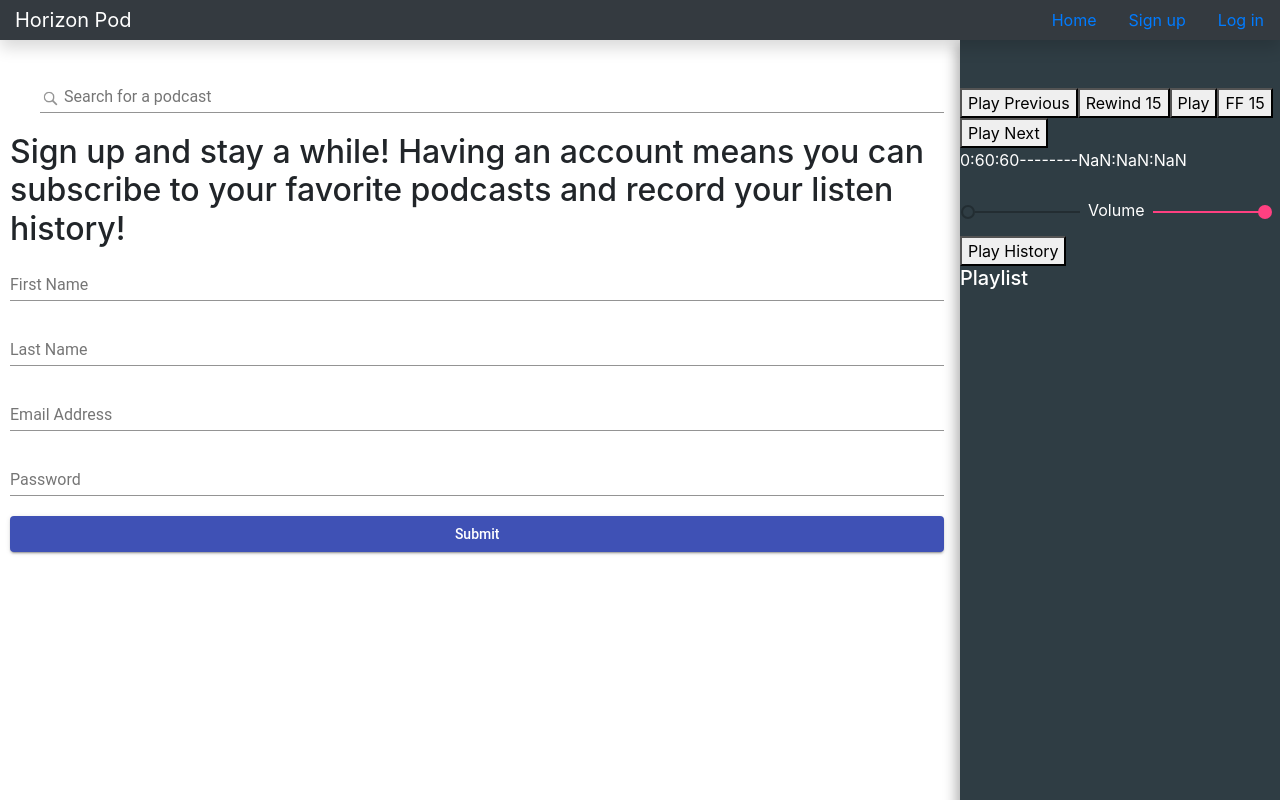
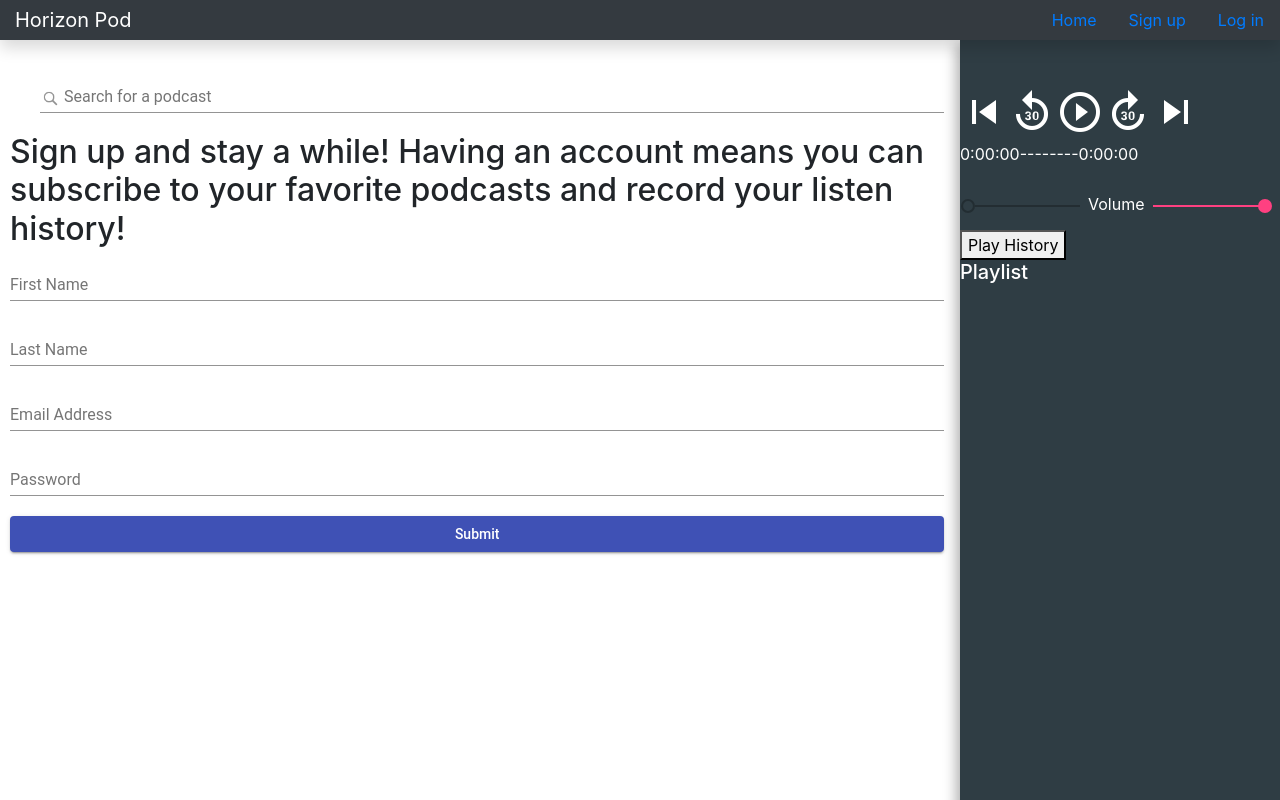
Before and after one commit to jessepatch/PodcastProject, an Angular app: page / in a window 1280 px wide. Built offline with nearby package versions, Linux system fonts and the light colour scheme.

Commit message:
added icons to audio player

```diff
--- a/package.json
+++ b/package.json
@@ -22,8 +22,11 @@
     "@angular/platform-browser-dynamic": "~7.1.0",
     "@angular/router": "~7.1.0",
     "angular-audio": "^1.7.3",
+    "angular-bootstrap-md": "^7.2.0",
     "core-js": "^2.5.4",
+    "font-awesome": "^4.7.0",
     "hammerjs": "^2.0.8",
+    "material-design-icons": "^3.0.1",
     "rss-parser": "^3.6.0",
     "rss-to-json": "^1.0.4",
     "rxjs": "~6.3.3",
--- a/src/app/sidebar/sidebar.component.html
+++ b/src/app/sidebar/sidebar.component.html
@@ -12,12 +12,13 @@
 
 
 
-    <button (click)="this.sidebarService.playPreviousSong()">Play Previous</button>
-    <button (click)="this.sidebarService.rewindTrack()">Rewind 15</button>
-    <button (click)="playAudio()" *ngIf="this.sidebarService.audio.paused">Play</button>
-    <button (click)="pauseAudio()" *ngIf="!this.sidebarService.audio.paused">Pause</button>
-    <button (click)="this.sidebarService.fastForwardTrack()">FF 15</button>
-    <button (click)="this.sidebarService.playNextSong()">Play Next</button>
+    <i class="material-icons" (click)="this.sidebarService.playPreviousSong()">skip_previous</i>
+    <i class="material-icons" (click)="this.sidebarService.rewindTrack()">replay_30</i>
+    <i class="material-icons" (click)="playAudio()" *ngIf="this.sidebarService.audio.paused">play_circle_outline</i>
+    <i class="material-icons" (click)="pauseAudio()" *ngIf="!this.sidebarService.audio.paused">pause_circle_outline</i>
+    <i class="material-icons" (click)="this.sidebarService.fastForwardTrack()">forward_30</i>
+    <i class="material-icons" (click)="this.sidebarService.playNextSong()">skip_next</i>
+
     <p class="sidebar-text">{{this.sidebarService.getCurrentTimeHour()}}:{{this.sidebarService.getCurrentTimeMinute()}}:{{this.sidebarService.getCurrentTimeSecond()}}--------{{this.sidebarService.getDurationHour()}}:{{this.sidebarService.getDurationMinute()}}:{{this.sidebarService.getDurationSecond()}}</p>
     <mat-slider min="0" [max]="this.sidebarService.audio.duration" step="1" [(ngModel)]="this.sidebarService.audio.currentTime"></mat-slider>
     <label class="sidebar-text" for="volume">Volume</label>
--- a/src/app/sidebar/sidebar.component.ts
+++ b/src/app/sidebar/sidebar.component.ts
@@ -16,6 +16,7 @@ export class SidebarComponent implements OnInit {
   }
 
   ngOnInit() {
+    console.log(this.sidebarService.audio.duration);
   }
 
   // ngOnDestroy() {
--- a/src/app/sidebar/sidebar.service.ts
+++ b/src/app/sidebar/sidebar.service.ts
@@ -32,24 +32,28 @@ export class SidebarService{
     })
   }
 
-  public getDurationHour():number {
-    return Math.floor(this.audio.duration / 3600);
+  public getDurationHour() {
+    let x = '0';
+    if (!isNaN(this.audio.duration)) {
+      x = Math.floor(this.audio.duration / 3600).toString();
+    }
+    return x;
   }
 
   public getDurationMinute() {
-    let x = this.audio.duration;
-    while(x > 0) {
-      x = x - 3600;
+    let x = '00';
+    if (!isNaN(this.audio.duration)) {
+      x = Math.floor((this.audio.duration / 60) % 60).toString().padStart(2, '0');
     }
-    return Math.floor((x + 3600) / 60).toString().padStart(2, '0');
+    return x;
   }
 
   public getDurationSecond() {
-    let y = this.audio.duration;
-    while(y > 0) {
-      y = y - 60;
+    let x = '00';
+    if (!isNaN(this.audio.duration)) {
+      x = Math.ceil(this.audio.duration % 60).toString().padStart(2, '0');
     }
-    return Math.ceil(y + 60).toString().padStart(2, '0');
+    return x;
   }
 
   public getCurrentTimeHour():number {
@@ -57,19 +61,11 @@ export class SidebarService{
   }
 
   public getCurrentTimeMinute() {
-    let x = this.audio.currentTime;
-    while(x > 0) {
-      x = x - 3600;
-    }
-    return Math.floor((x + 3600) / 60).toString().padStart(2, '0');
+    return Math.floor((this.audio.currentTime / 60) % 60).toString().padStart(2, '0');
   }
 
   public getCurrentTimeSecond() {
-    let y = this.audio.currentTime;
-    while(y > 0) {
-      y = y - 60;
-    }
-    return Math.ceil(y + 60).toString().padStart(2, '0');
+    return Math.ceil(this.audio.currentTime % 60).toString().padStart(2, '0');
   }
 
   public addToPlaylist(podcastEpisode:PlaylistTrack) {
@@ -97,11 +93,11 @@ export class SidebarService{
   }
 
   public rewindTrack() {
-    this.audio.currentTime = this.audio.currentTime - 15;
+    this.audio.currentTime = this.audio.currentTime - 30;
   }
 
   public fastForwardTrack() {
-    this.audio.currentTime = this.audio.currentTime + 15;
+    this.audio.currentTime = this.audio.currentTime + 30;
   }
 
   // public saveTimeListened(timeListened:TimeListened) {
--- a/src/index.html
+++ b/src/index.html
@@ -5,6 +5,8 @@
   <title>PodcastProject</title>
   <base href="/">
   <link rel="stylesheet" href="https://stackpath.bootstrapcdn.com/bootstrap/4.1.3/css/bootstrap.min.css" integrity="sha384-MCw98/SFnGE8fJT3GXwEOngsV7Zt27NXFoaoApmYm81iuXoPkFOJwJ8ERdknLPMO" crossorigin="anonymous">
+  <link href="https://fonts.googleapis.com/icon?family=Material+Icons"
+      rel="stylesheet">
   <meta name="viewport" content="width=device-width, initial-scale=1">
   <link rel="icon" type="image/x-icon" href="favicon.ico">
 </head>
--- a/src/styles.css
+++ b/src/styles.css
@@ -95,6 +95,45 @@ audio {
     overflow-y:scroll;
     height:125px;
 }
+
+.material-icons {
+    color: rgba(255, 255, 255, 1);
+  font-size:48px;
+}
+
+.episode-title {
+    white-space: nowrap;
+    overflow: hidden;
+    text-overflow: ellipsis;
+}
+
+.podcast-title {
+    white-space: nowrap;
+    overflow: hidden;
+    text-overflow: ellipsis;
+}
+
+/* width */
+::-webkit-scrollbar {
+    width: 10px;
+  }
+
+  /* Track */
+  ::-webkit-scrollbar-track {
+    box-shadow: inset 0 0 5px grey;
+    border-radius: 10px;
+  }
+
+  /* Handle */
+  ::-webkit-scrollbar-thumb {
+    background: grey;
+    border-radius: 10px;
+  }
+
+  /* Handle on hover */
+  ::-webkit-scrollbar-thumb:hover {
+    background: darkgrey;
+  }
 /*
 .card {
     width: calc(33.33% - 16px);
```
Also changed, not shown: 1 other file (tests, documents, lock files or other folders).
